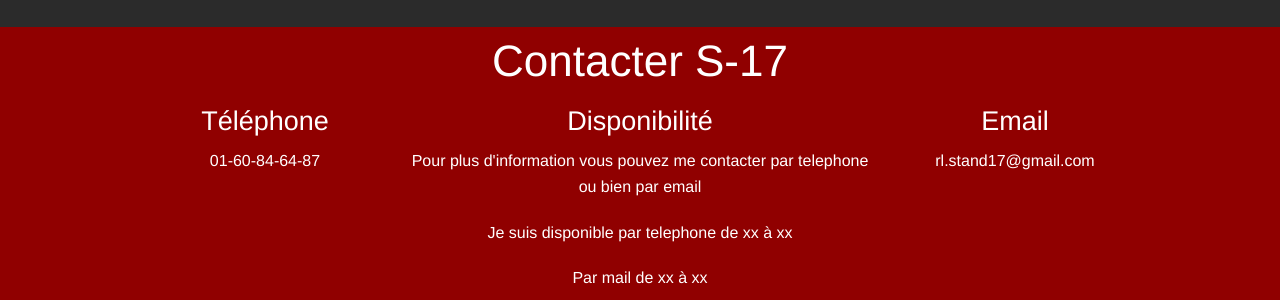
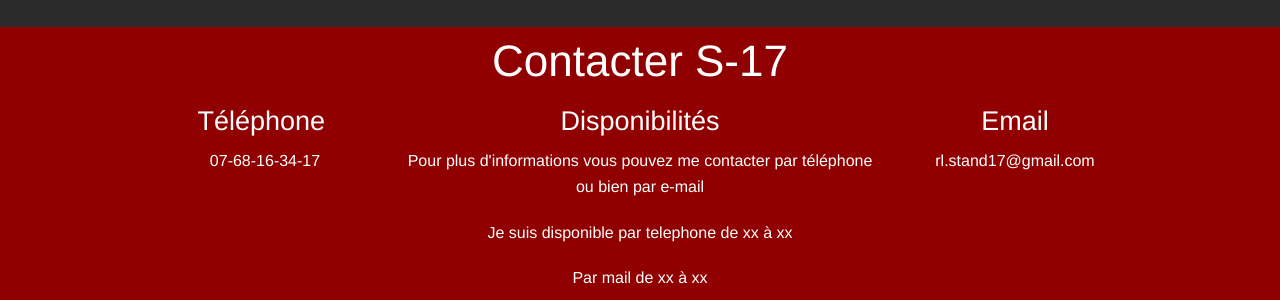
Before and after one commit to Thegeiger/S-17, a Jekyll site: the page built from index.html, in a window 1280 px wide and 900 px high, scrolled down 2925 px. Shown: the part 317-617 px from the top of the window. Built offline with Jekyll 4.4.1, drawn with Linux system fonts in a browser that asks for light colours.

Commit message:
Updated '_includes/footer.html' via CloudCannon

```diff
--- a/_includes/footer.html
+++ b/_includes/footer.html
@@ -7,12 +7,12 @@
         </div>
         <div class="row">
           <div class="large-3 columns">
-            <h3 class="text-center editable">Téléphone</h3>
-            <p class="text-center editable">01-60-84-64-87</p>
+            <h3 class="text-center editable">T&eacute;l&eacute;phone&nbsp;</h3>
+            <p class="text-center editable">07-68-16-34-17</p>
           </div>
           <div class="large-6 columns">
-            <h3 class="text-center editable">Disponibilité</h3>
-            <p class="text-center editable">Pour plus d'information vous pouvez me contacter par telephone ou bien par email</p>
+            <h3 class="text-center editable">Disponibilit&eacute;s</h3>
+            <p class="text-center editable">Pour plus d'informations vous pouvez me contacter par t&eacute;l&eacute;phone ou bien par e-mail</p>
             <p class="text-center editable">Je suis disponible par telephone de xx à xx</p>
             <p class="text-center editable">Par mail de xx à xx</p>
           </div>
```
